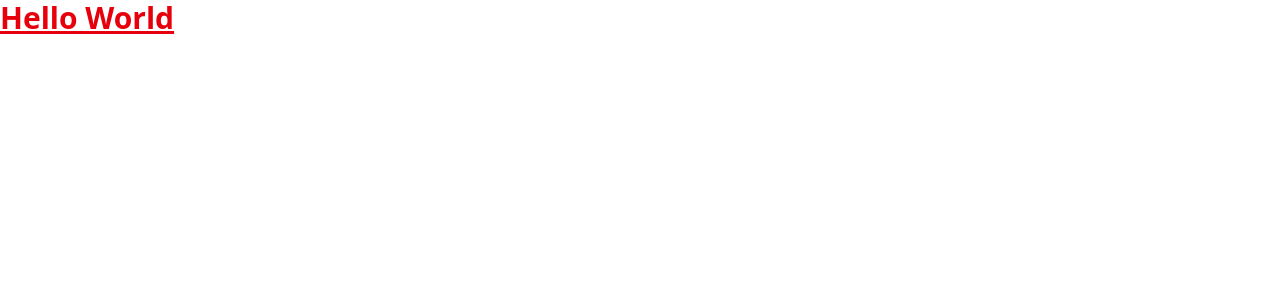
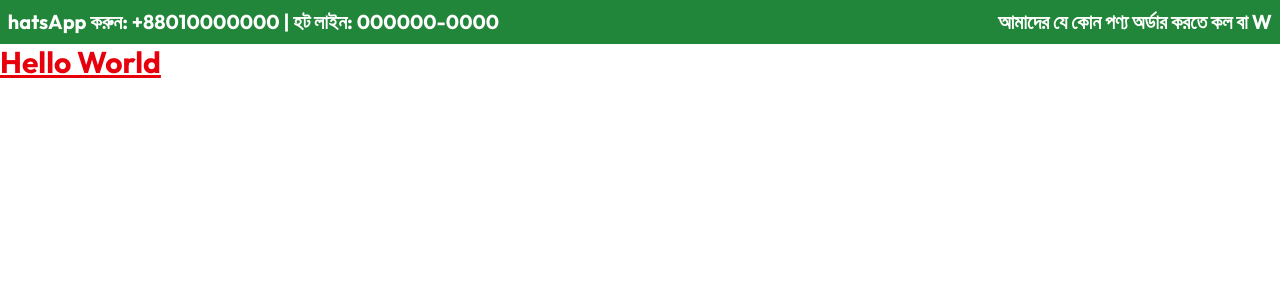
Before and after one commit to Ahteshamull/Online-Store, a React (Vite) app in the folder client/: page / in a window 1280 px wide. Shown: the top 300 px of the page. Built offline with nearby package versions, Linux system fonts and the light colour scheme.

Commit message:
Font Familly Add

```diff
--- a/client/package.json
+++ b/client/package.json
@@ -13,6 +13,7 @@
     "@tailwindcss/vite": "^4.1.7",
     "react": "^19.1.0",
     "react-dom": "^19.1.0",
+    "react-fast-marquee": "^1.6.5",
     "tailwindcss": "^4.1.7"
   },
   "devDependencies": {
--- a/client/src/App.jsx
+++ b/client/src/App.jsx
@@ -1,12 +1,16 @@
 import React from 'react'
+import Marquee from "react-fast-marquee";
 
 export default function App() {
   return (
     <div>
-      <h1 className='text-3xl font-bold text-red-600 underline'>
-
-      Hello World
-      </h1>
+      <div className="bg-[#22863A]  p-2 text-white text-center text-xl font-bold ">
+        <Marquee>
+          আমাদের যে কোন পণ্য অর্ডার করতে কল বা WhatsApp করুন: +88010000000 | হট
+          লাইন: 000000-0000
+        </Marquee>
+      </div>
+      <h1 className="text-3xl font-bold text-red-600 underline">Hello World</h1>
     </div>
-  )
+  );
 }
--- a/client/src/index.css
+++ b/client/src/index.css
@@ -1 +1,9 @@
+@import url('https://fonts.googleapis.com/css2?family=Outfit:wght@100..900&display=swap');
 @import "tailwindcss";
+
+@theme {
+  --font-display: "Outfit", sans-serif;
+}
+body{
+  font-family: "Outfit", sans-serif;
+}
```
Also changed, not shown: 1 other file (tests, documents, lock files or other folders).
